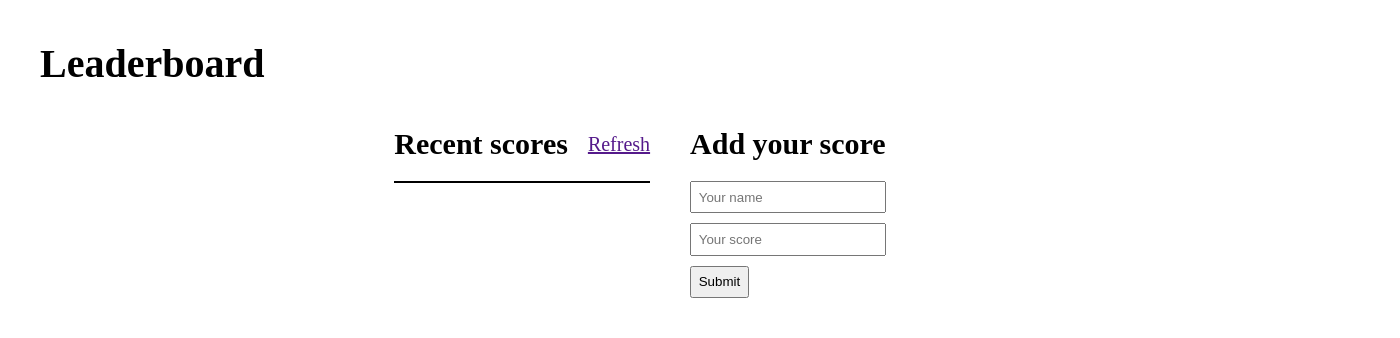
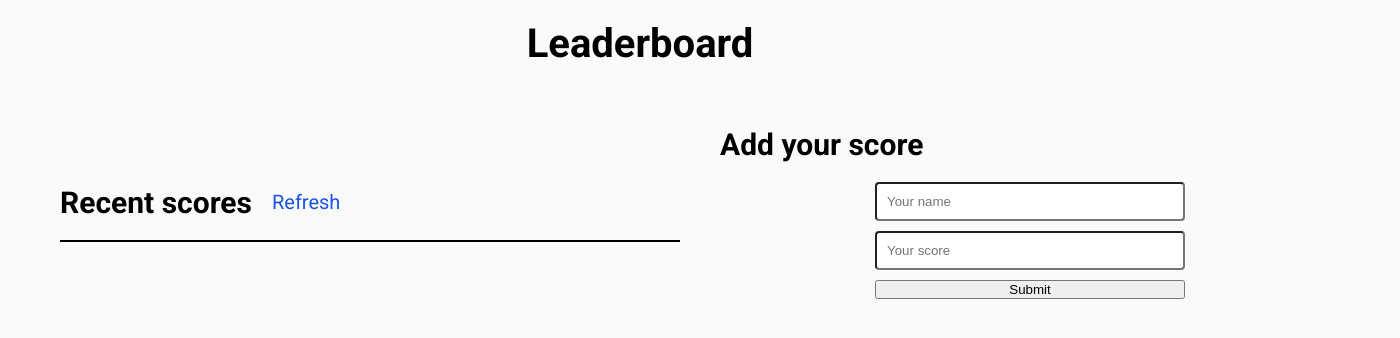
Before and after one commit to itsmraga-hub/Leaderboard, a website with bundled scripts: page src/index.html in a window 1280 px wide. Shown: the whole page, 1400 px wide, since content can reach past the window. Built offline with nearby package versions, Linux system fonts and the light colour scheme; no server answers.

Commit message:
Worked on styling for the leaderboard

```diff
--- a/src/styles.css
+++ b/src/styles.css
@@ -1,3 +1,5 @@
+@import url('https://fonts.googleapis.com/css2?family=Montserrat:wght@400;500&family=Roboto:wght@400;500;700&display=swap');
+
 * {
   margin: 0;
   padding: 0;
@@ -5,28 +7,52 @@
 
 body {
   font-size: 62.5%;
-  height: 100vh;
   width: 100%;
+  overflow-x: hidden;
+  font-family: 'Roboto', sans-serif;
+  background-color: rgba(128, 128, 128, 0.034);
 }
 
 .header {
-  padding: 2em;
+  padding: 1em 0;
   font-size: 2em;
 }
 
 .header .main-header {
-  text-align: left;
+  text-align: center;
 }
 
 .main-container {
   width: 100%;
   font-size: 2em;
   display: flex;
+  flex-direction: column;
   gap: 2em;
   justify-content: center;
+  align-items: center;
+  padding-bottom: 1em;
+}
+
+.scores-title {
+  font-size: 1.25em;
+}
+
+.refresh {
+  text-decoration: none;
+  display: flex;
+  gap: 2px;
+  cursor: pointer;
+  color: rgb(27, 82, 233);
+}
+
+.refresh svg {
+  width: 0.8em;
+  fill: rgb(27, 82, 233);
 }
 
 .main-flex {
+  width: 80%;
+  margin: auto;
   display: flex;
   flex-direction: column;
   gap: 1em;
@@ -41,28 +67,70 @@ body {
 .main-flex .scores-container {
   list-style: none;
   border: 1px solid black;
+  max-height: 400px;
+  overflow-y: scroll;
 }
 
 .main-flex .scores-container li {
   border-bottom: 1px solid black;
-  padding: 0 0.5em;
+  padding: 0.25em 0.5em;
+}
+
+.main-flex .scores-container li:nth-of-type(odd) {
+  background-color: rgba(128, 128, 128, 0.055);
 }
 
 .main-flex .scores-container li:nth-of-type(even) {
-  background-color: gray;
+  background-color: rgba(128, 128, 128, 0.185);
+}
+
+.main-flex .form-title {
+  text-align: center;
 }
 
 .score-form {
+  width: 80%;
+  margin: auto;
   display: flex;
   flex-direction: column;
   gap: 0.5em;
 }
 
 .score-form .input-cls {
-  padding: 0.5em;
+  padding: 0.75em;
+  border-radius: 4px;
 }
 
-.score-form .btn {
+/* .score-form .btn {
   width: max-content;
-  padding: 0.5em;
+  padding: 0.75em;
+  letter-spacing: 1px;
+  font-weight: bolder;
+  margin: auto;
+  cursor: pointer;
+  background-color: lightgreen;
+  border-radius: 0.8em;
+} */
+
+
+@media (min-width: 768px) {
+  .main-container {
+    width: 100%;
+    display: grid;
+    grid-template-columns: 1fr 1fr;
+    gap: 2em;
+    padding: 2em 3em;
+  }
+
+  .main-flex {
+    width: 100%;
+  }
+
+  .main-flex .scores-container {
+    max-height: 600px;
+  }
+
+  .main-flex .score-form {
+    width: 50%;
+  }
 }
```
